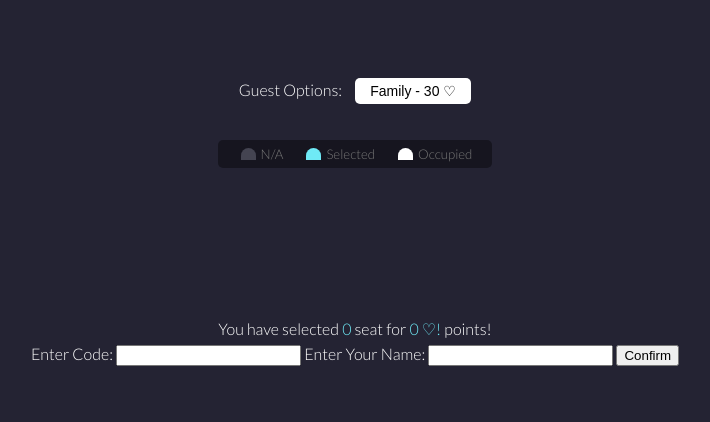
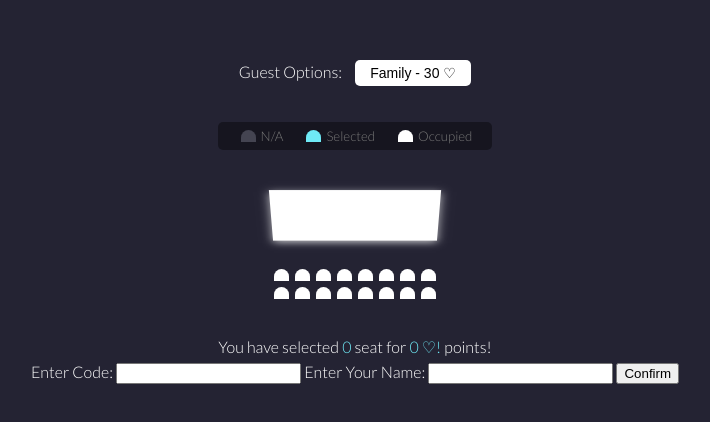
Before and after one commit to yinsfps/Last-Birthday, a plain HTML site: page index.html in a window 1280 px wide. Shown: the part 188-610 px from the top of the page, without its empty margins (285-995 px from the left). Drawn offline with Linux system fonts and the light colour scheme.

Commit message:
Update index.html

```diff
--- a/index.html
+++ b/index.html
@@ -33,11 +33,36 @@
     <div class="container">
       <div class="screen"></div>
       <div class="row">
-      <!-- Your existing seat rows -->
+        <div class="seat occupied"></div>
+        <div class="seat occupied"></div>
+        <div class="seat occupied"></div>
+        <div class="seat occupied"></div>
+        <div class="seat occupied"></div>
+        <div class="seat occupied"></div>
+        <div class="seat occupied"></div>
+        <div class="seat occupied"></div>
+      </div>
+      <div class="row">
+        <div class="seat occupied"></div>
+        <div class="seat occupied"></div>
+        <div class="seat occupied"></div>
+        <div class="seat occupied"></div>
+        <div class="seat occupied"></div>
+        <div class="seat occupied"></div>
+        <div class="seat occupied"></div>
+        <div class="seat occupied"></div>
+      </div>
+      <!-- Add space for the new functionality -->
+      <div class="row" id="user-selected-seat-row">
+        <!-- This is where user-selected seats will be displayed -->
       </div>
     </div>
     <p class="text">
-    You have selected <span id="count">0</span> seat for <span id="total">0 ♡!</span> points!
+      You have selected <span id="count">0</span> seat for <span
+        id="total"
+        >0 ♡!</span
+      >
+points!
     </p>
 
     <!-- User input section -->
```
Lines whose indentation alone changed are shown as unchanged.
